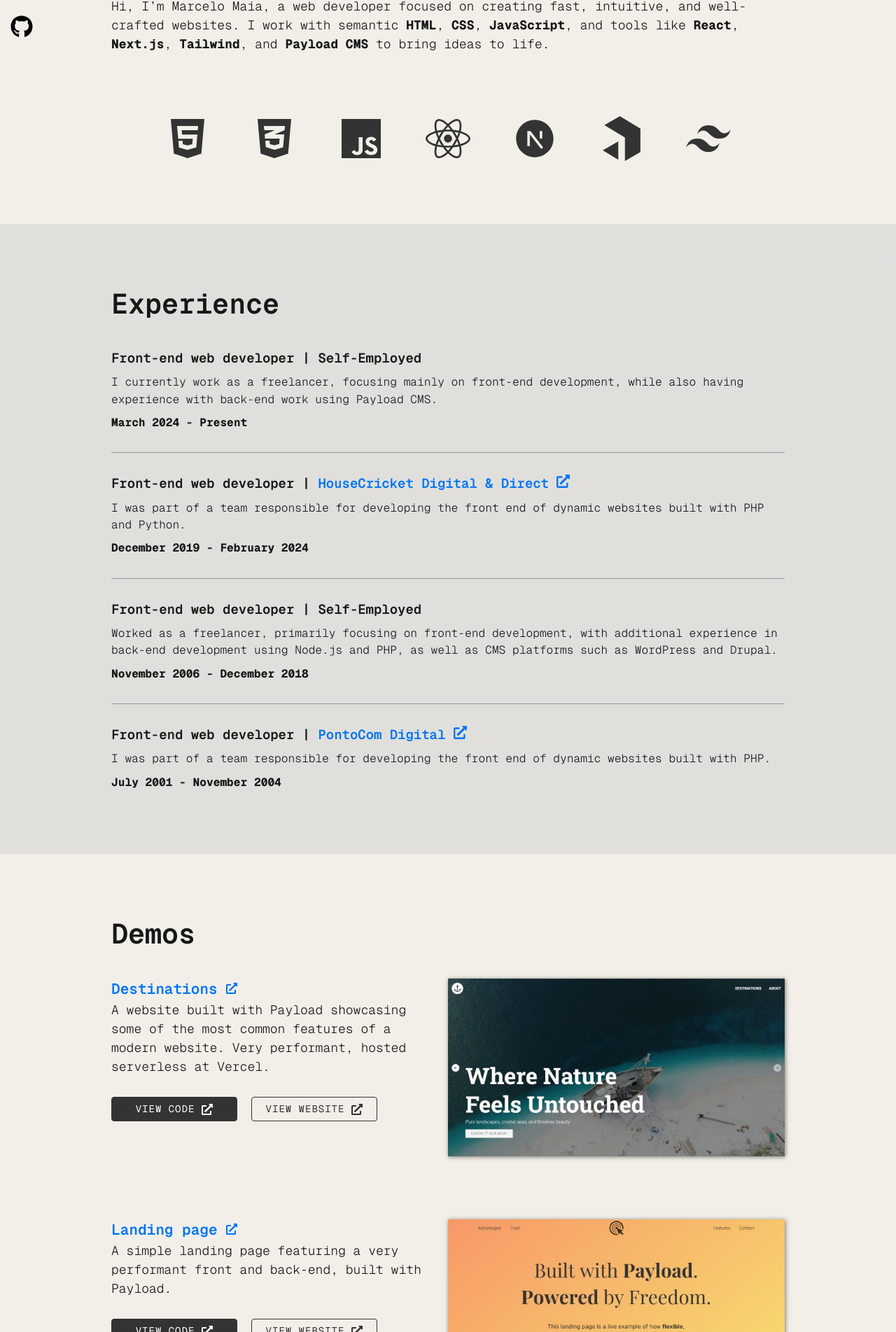
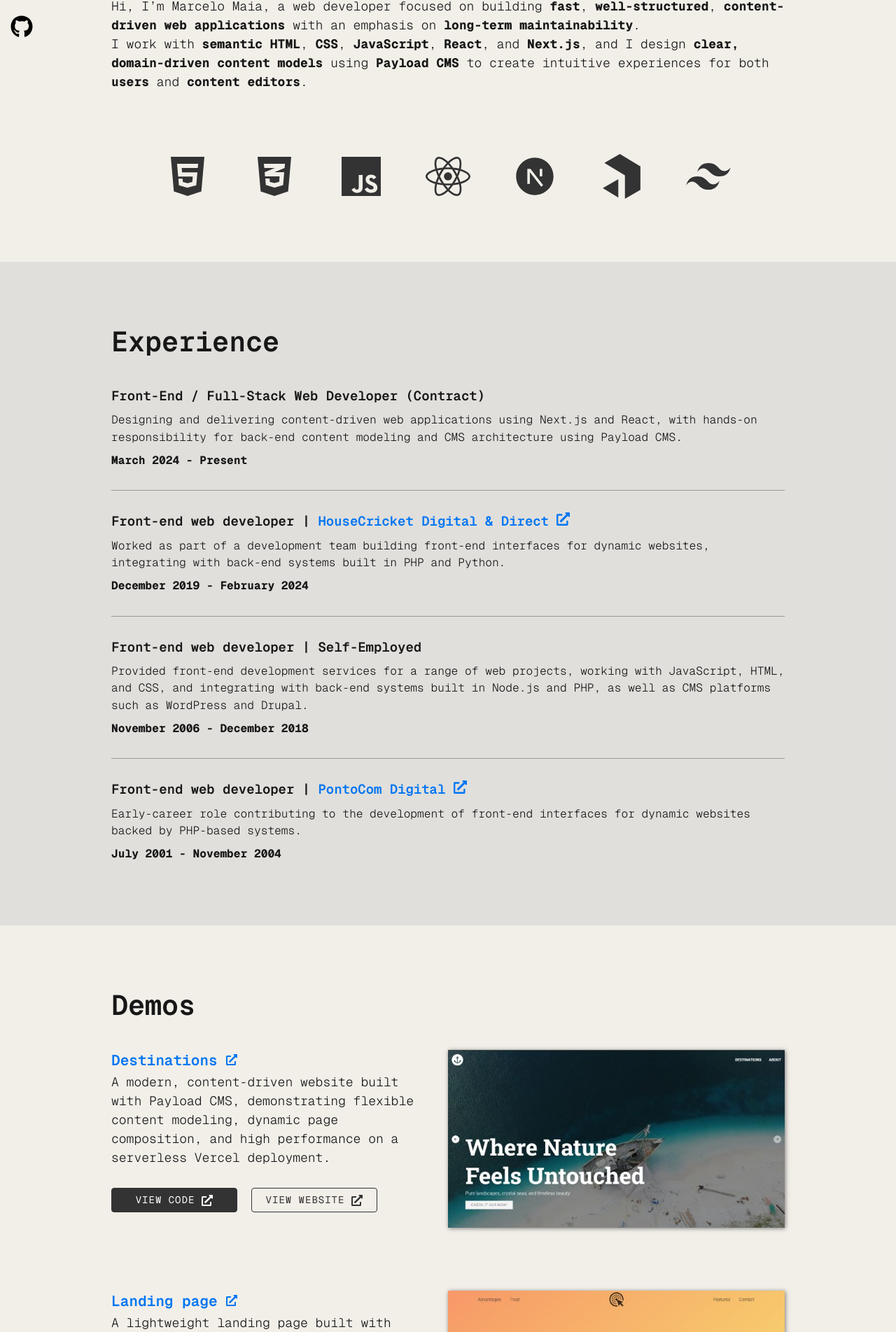
Before and after one commit to marcelomaias/portfolio2024, a Next.js app: page / in a window 1280 px wide. Shown: the part 137-2040 px from the top of the page at 70% size. Built offline with nearby package versions, Linux system fonts and the light colour scheme.

Commit message:
Content editing

```diff
--- a/app/page.js
+++ b/app/page.js
@@ -44,12 +44,18 @@
             height={64}
           />
           <p>
-            Hi, I’m Marcelo Maia, a web developer focused on creating fast,
-            intuitive, and well-crafted websites. I work with semantic{" "}
-            <strong>HTML</strong>, <strong>CSS</strong>,{" "}
-            <strong>JavaScript</strong>, and tools like <strong>React</strong>,{" "}
-            <strong>Next.js</strong>, <strong>Tailwind</strong>, and{" "}
-            <strong>Payload CMS</strong> to bring ideas to life.
+            Hi, I’m Marcelo Maia, a web developer focused on building{" "}
+            <strong>fast</strong>, <strong>well-structured</strong>,{" "}
+            <strong>content-driven web applications</strong> with an emphasis on{" "}
+            <strong>long-term maintainability</strong>.
+          </p>
+          <p>
+            I work with <strong>semantic HTML</strong>, <strong>CSS</strong>,{" "}
+            <strong>JavaScript</strong>, <strong>React</strong>, and{" "}
+            <strong>Next.js</strong>, and I design{" "}
+            <strong>clear, domain-driven content models</strong> using{" "}
+            <strong>Payload CMS</strong> to create intuitive experiences for
+            both <strong>users</strong> and <strong>content editors</strong>.
           </p>
 
           <div className="techs">
@@ -68,11 +74,11 @@
             <h2>Experience</h2>
             <div className="experiences">
               <div className="experience">
-                <h3>Front-end web developer | Self-Employed</h3>
+                <h3>Front-End / Full-Stack Web Developer (Contract)</h3>
                 <p>
-                  I currently work as a freelancer, focusing mainly on front-end
-                  development, while also having experience with back-end work
-                  using Payload CMS.
+                  Designing and delivering content-driven web applications using
+                  Next.js and React, with hands-on responsibility for back-end
+                  content modeling and CMS architecture using Payload CMS.
                 </p>
                 <strong>March 2024 - Present</strong>
               </div>
@@ -87,18 +93,19 @@
                   </Link>
                 </h3>
                 <p>
-                  I was part of a team responsible for developing the front end
-                  of dynamic websites built with PHP and Python.
+                  Worked as part of a development team building front-end
+                  interfaces for dynamic websites, integrating with back-end
+                  systems built in PHP and Python.
                 </p>
                 <strong>December 2019 - February 2024</strong>
               </div>
               <div className="experience">
                 <h3>Front-end web developer | Self-Employed</h3>
                 <p>
-                  Worked as a freelancer, primarily focusing on front-end
-                  development, with additional experience in back-end
-                  development using Node.js and PHP, as well as CMS platforms
-                  such as WordPress and Drupal.
+                  Provided front-end development services for a range of web
+                  projects, working with JavaScript, HTML, and CSS, and
+                  integrating with back-end systems built in Node.js and PHP, as
+                  well as CMS platforms such as WordPress and Drupal.
                 </p>
                 <strong>November 2006 - December 2018</strong>
               </div>
@@ -113,8 +120,8 @@
                   </Link>
                 </h3>
                 <p>
-                  I was part of a team responsible for developing the front end
-                  of dynamic websites built with PHP.
+                  Early-career role contributing to the development of front-end
+                  interfaces for dynamic websites backed by PHP-based systems.
                 </p>
                 <strong>July 2001 - November 2004</strong>
               </div>
@@ -137,9 +144,10 @@
                   </Link>
                 </h3>
                 <p>
-                  A website built with Payload showcasing some of the most
-                  common features of a modern website. Very performant, hosted
-                  serverless at Vercel.
+                  A modern, content-driven website built with Payload CMS,
+                  demonstrating flexible content modeling, dynamic page
+                  composition, and high performance on a serverless Vercel
+                  deployment.
                 </p>
               </div>
 
@@ -181,8 +189,8 @@
                   </Link>
                 </h3>
                 <p>
-                  A simple landing page featuring a very performant front and
-                  back-end, built with Payload.
+                  A lightweight landing page built with Payload CMS, focused on
+                  performance, simplicity, and efficient content delivery.
                 </p>
               </div>
 
@@ -218,7 +226,7 @@
             <h2>
               Projects{" "}
               <span>
-                (Wordpress implementations while working full time at{" "}
+                (Production WordPress Projects —{" "}
                 <Link
                   href="https://www.linkedin.com/company/housecricket/posts/?feedView=all"
                   target="_blank"
@@ -279,8 +287,9 @@
                       </Link>
                     </h3>
                     <span>
-                      Institutional WordPress website featuring accessibility
-                      support and a fully featured blog with social sharing.
+                      Institutional WordPress website with accessibility
+                      considerations and a fully featured blog, including social
+                      sharing functionality.
                     </span>
                   </div>
                   <div className="actions">
@@ -313,9 +322,9 @@
                       </Link>
                     </h3>
                     <span>
-                      Institutional WordPress website featuring accessibility
-                      support and custom content types such as Stores and
-                      Movies.
+                      Institutional WordPress website with accessibility support
+                      and custom-designed content types for structured content
+                      such as Stores and Movies.
                     </span>
                   </div>
                   <div className="actions">
@@ -337,11 +346,12 @@
         <section className="container">
           <h2>Contact</h2>
           <p>
-            You can send me an email to{" "}
+            If you’d like to talk about a project or opportunity, feel free to
+            reach out by email at{" "}
             <Link href="mailto:marcelomaias@gmail.com">
               marcelomaias@gmail.com
             </Link>{" "}
-            or send me a message in{" "}
+            or connect with me on{" "}
             <Link
               className="inLineLink"
               href="https://www.linkedin.com/in/marcelomaia/"
```
